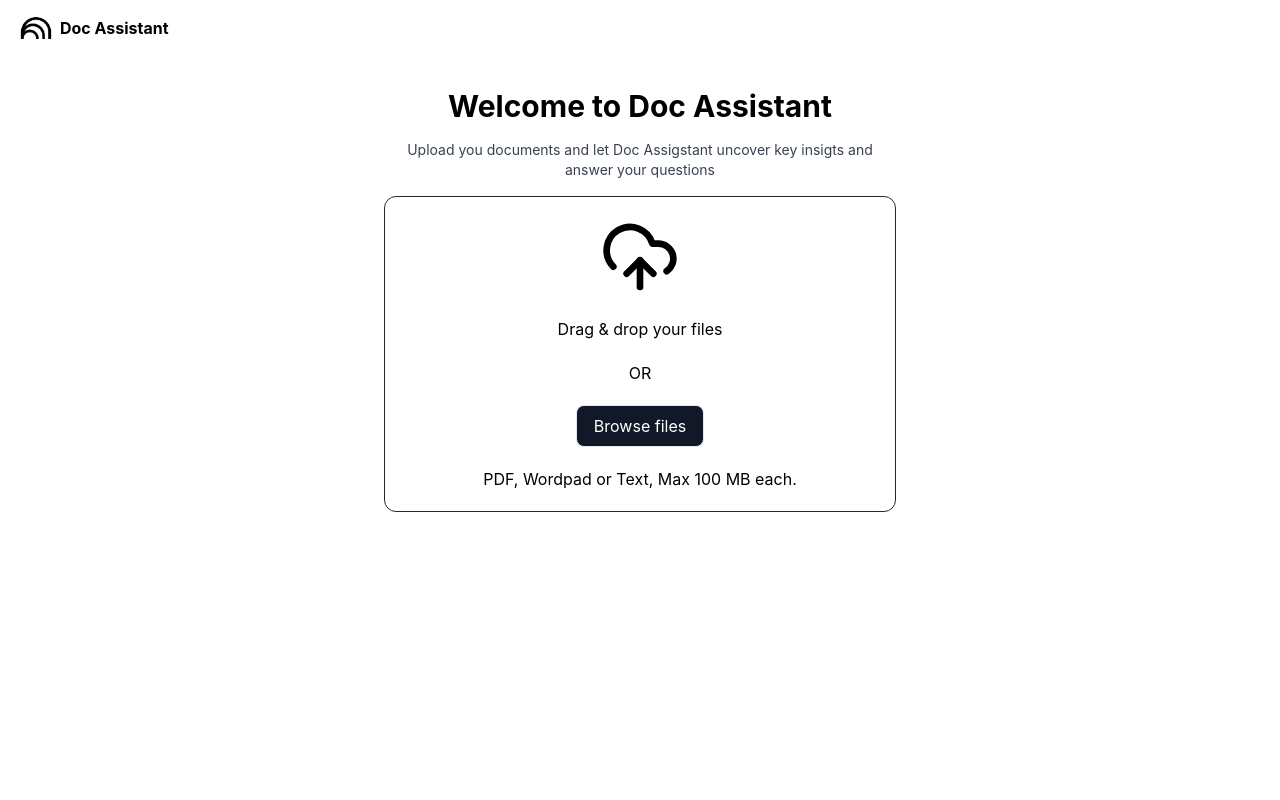
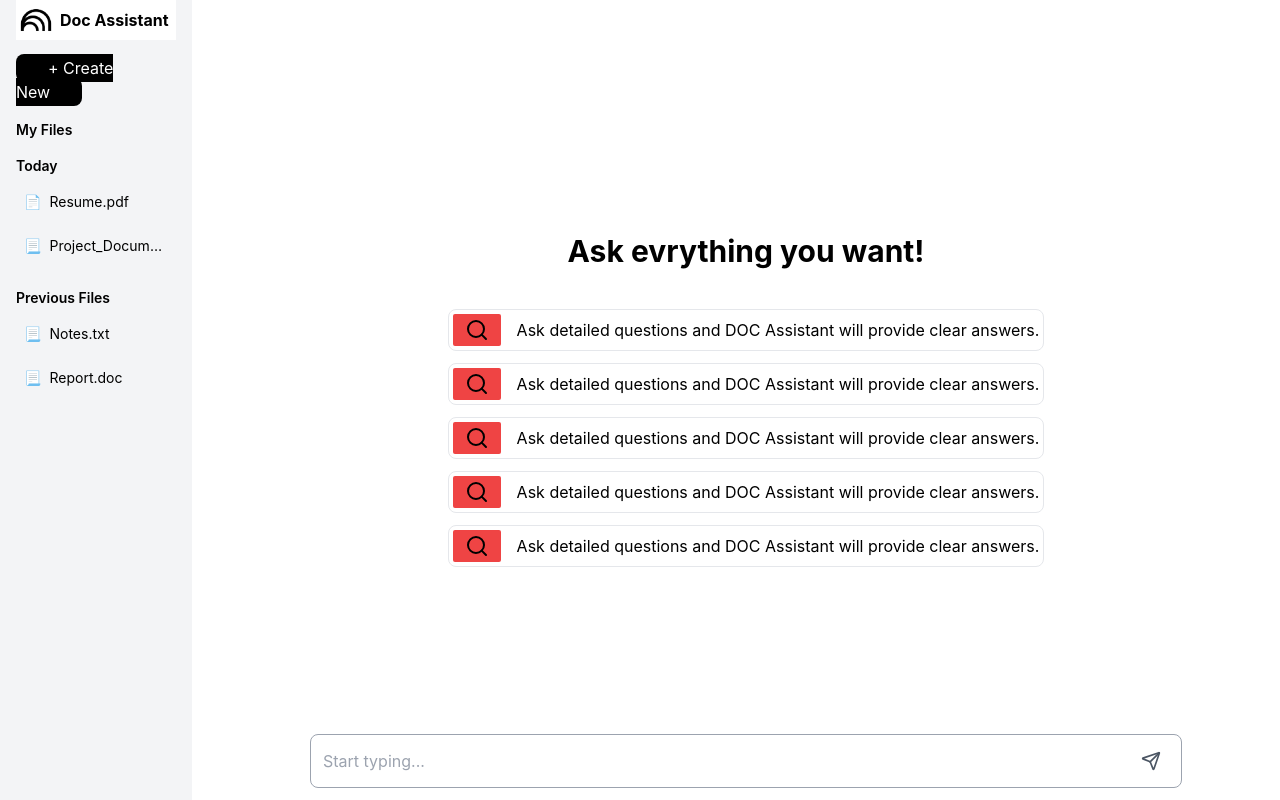
Before and after one commit to AnudeepthiKolagani/ai-doc-assistant, a React (Create React App) app: page / in a window 1280 px wide. Built offline with nearby package versions, Linux system fonts and the light colour scheme.

Commit message:
Implemeted Home page and integrated routing

```diff
--- a/package.json
+++ b/package.json
@@ -10,6 +10,7 @@
     "lucide-react": "^1.7.0",
     "react": "^19.2.4",
     "react-dom": "^19.2.4",
+    "react-router-dom": "^7.13.2",
     "react-scripts": "5.0.1",
     "web-vitals": "^2.1.4"
   },
--- a/src/App.js
+++ b/src/App.js
@@ -1,10 +1,16 @@
 import "./App.css";
-import Upload from "./components/Upload";
+import UploadFile from "./components/UploadFile";
+import Home from "./components/Home";
+import { Routes, Route } from "react-router-dom";
 
 function App() {
-  return <div className="App">
-    <Upload/>
-  </div>;
+  return (
+    <Routes>
+      <Route path="/" element={<Home />} />
+      <Route path="/" element={<Home />} />
+      <Route path="/upload-file" element={<UploadFile />} />
+    </Routes>
+  );
 }
 
 export default App;
--- a/src/components/Home.js
+++ b/src/components/Home.js
@@ -1,5 +1,79 @@
+import { Search, Send } from "lucide-react";
+import Sidebar from "./Sidebar";
+
 const Home = () => {
-  return <div>Home</div>;
+  return (
+    <div className="flex gap-5">
+      <Sidebar />
+      <div className="w-[70vw] mx-auto my-auto">
+        <h2 className="text-black font-bold text-3xl text-center">
+          Ask evrything you want!
+        </h2>
+
+        <div className="flex flex-col gap-3 mt-10">
+          <button className="flex items-center p-1  border hover:border-red-500 rounded-lg gap-4 mx-auto">
+            <div className="bg-red-500 px-3 py-1 rounded-sm">
+              <Search />
+            </div>
+            <div>
+              Ask detailed questions and DOC Assistant will provide clear
+              answers.
+            </div>
+          </button>
+          <button className="flex items-center p-1  border hover:border-red-500 rounded-lg gap-4 mx-auto">
+            <div className="bg-red-500 px-3 py-1 rounded-sm">
+              <Search />
+            </div>
+            <div>
+              Ask detailed questions and DOC Assistant will provide clear
+              answers.
+            </div>
+          </button>
+          <button className="flex items-center p-1  border hover:border-red-500 rounded-lg gap-4 mx-auto">
+            <div className="bg-red-500 px-3 py-1 rounded-sm">
+              <Search />
+            </div>
+            <div>
+              Ask detailed questions and DOC Assistant will provide clear
+              answers.
+            </div>
+          </button>
+          <button className="flex items-center p-1  border hover:border-red-500 rounded-lg gap-4 mx-auto">
+            <div className="bg-red-500 px-3 py-1 rounded-sm">
+              <Search />
+            </div>
+            <div>
+              Ask detailed questions and DOC Assistant will provide clear
+              answers.
+            </div>
+          </button>
+          <button className="flex items-center p-1  border hover:border-red-500 rounded-lg gap-4 mx-auto">
+            <div className="bg-red-500 px-3 py-1 rounded-sm">
+              <Search />
+            </div>
+            <div>
+              Ask detailed questions and DOC Assistant will provide clear
+              answers.
+            </div>
+          </button>
+        </div>
+
+        <div className="fixed bottom-0  w-[70vw] bg-white p-3">
+          <div className=" mx-auto flex items-center border border-gray-400 rounded-lg px-3 py-2 gap-2">
+            <input
+              type="text"
+              placeholder="Start typing..."
+              className="flex-1 outline-none bg-transparent"
+            />
+
+            <button className="p-2 rounded-md hover:bg-gray-200 transition">
+              <Send className="w-5 h-5 text-gray-600" />
+            </button>
+          </div>
+        </div>
+      </div>
+    </div>
+  );
 };
 
 export default Home;
--- a/src/components/Logo.js
+++ b/src/components/Logo.js
@@ -1,6 +1,6 @@
 const Logo = () => {
   return (
-    <div className="flex gap-1 items-center">
+    <div className="flex gap-1 items-center bg-white">
       <img
         src="/google-notebook-lm-logo.jpg"
         alt="App logo"
--- /dev/null
+++ b/src/components/Sidebar.js
@@ -0,0 +1,96 @@
+import Logo from "./Logo";
+import mockFiles from "../utils/mockFiles";
+import { useState } from "react";
+import { Link } from "react-router-dom";
+
+const Sidebar = () => {
+  const [files, setFiles] = useState(mockFiles);
+  const today = new Date().toDateString();
+
+  const todayFiles = files.filter(
+    (file) => new Date(file.uploadedAt).toDateString() === today,
+  );
+  const previousFiles = files.filter(
+    (file) => new Date(file.uploadedAt).toDateString() !== today,
+  );
+
+  const getFileIcon = (type) => {
+    switch (type) {
+      case "application/pdf":
+        return "📄";
+      case "application/doc":
+      case "application/docx":
+        return "📝";
+      default:
+        return "📃";
+    }
+  };
+
+  return (
+    <div className="w-[15vw] bg-gray-100 min-h-screen h-full flex flex-col gap-4 px-4">
+      <Logo />
+      <div>
+        <Link
+          to="/upload-file"
+          className="bg-black px-8 py-1 rounded-lg text-white"
+        >
+          {" "}
+          + Create New
+        </Link>
+      </div>
+
+      {/* Show uploaded files */}
+      <div className="flex flex-col gap-4">
+        <p className="text-sm font-semibold text-left">My Files</p>
+
+        {/* Today */}
+        <div>
+          <p className="text-sm text-black font-semibold mb-2 text-left">
+            Today
+          </p>
+
+          {todayFiles.length > 0 ? (
+            todayFiles.map((file, index) => (
+              <div
+                key={index}
+                className="flex text-left items-center gap-2 p-2 mb-2 hover:bg-gray-400 transition text-sm rounded-lg cursor-pointer w-full"
+              >
+                <span className="flex-shrink-0">{getFileIcon(file.type)}</span>
+
+                {/*Handles long names*/}
+                <span className="truncate w-full">{file.name}</span>
+              </div>
+            ))
+          ) : (
+            <p className="text-xs text-gray-500">No files today</p>
+          )}
+        </div>
+
+        {/* Previous */}
+        <div>
+          <p className="text-sm text-black font-semibold mb-2 text-left">
+            Previous Files
+          </p>
+
+          {previousFiles.length > 0 ? (
+            previousFiles.map((file, index) => (
+              <div
+                key={index}
+                className="flex text-left items-center gap-2 p-2 mb-2 hover:bg-gray-400 transition cursor-pointer text-sm rounded-lg w-full"
+              >
+                <span className="flex-shrink-0">{getFileIcon(file.type)}</span>
+
+                {/*Handles long names */}
+                <span className="truncate w-full">{file.name}</span>
+              </div>
+            ))
+          ) : (
+            <p className="text-xs text-gray-500">No previous files</p>
+          )}
+        </div>
+      </div>
+    </div>
+  );
+};
+
+export default Sidebar;
--- a/src/components/Upload.js
+++ b/src/components/UploadFile.js
@@ -2,7 +2,7 @@ import { CloudUpload, UploadCloud } from "lucide-react";
 import Logo from "./Logo";
 import { useRef, useState } from "react";
 
-const Upload = () => {
+const UploadFile = () => {
   const inputRef = useRef(null);
   const [selectedFiles, setSelectedFiles] = useState([]);
   const [inValidFiles, setInValidFiles] = useState([{}]);
@@ -106,4 +106,4 @@ const Upload = () => {
   );
 };
 
-export default Upload;
+export default UploadFile;
--- /dev/null
+++ b/src/utils/mockFiles.js
@@ -0,0 +1,32 @@
+const mockFiles = [
+  {
+    id: 1,
+    name: "Resume.pdf",
+    type: "application/pdf",
+    size: 245760, // bytes
+    uploadedAt: new Date().toISOString(), // today
+  },
+  {
+    id: 2,
+    name: "Project_Documentation.docx",
+    type: "application/vnd.openxmlformats-officedocument.wordprocessingml.document",
+    size: 1048576,
+    uploadedAt: new Date().toISOString(), // today
+  },
+  {
+    id: 3,
+    name: "Notes.txt",
+    type: "text/plain",
+    size: 10240,
+    uploadedAt: "2026-03-20T10:30:00Z", // previous
+  },
+  {
+    id: 4,
+    name: "Report.doc",
+    type: "application/msword",
+    size: 5097152,
+    uploadedAt: "2026-03-18T08:15:00Z",
+  },
+];
+
+export default mockFiles;
```
Also changed, not shown: src/index.js (+8 -7 lines), 1 other file (tests, documents, lock files or other folders).
